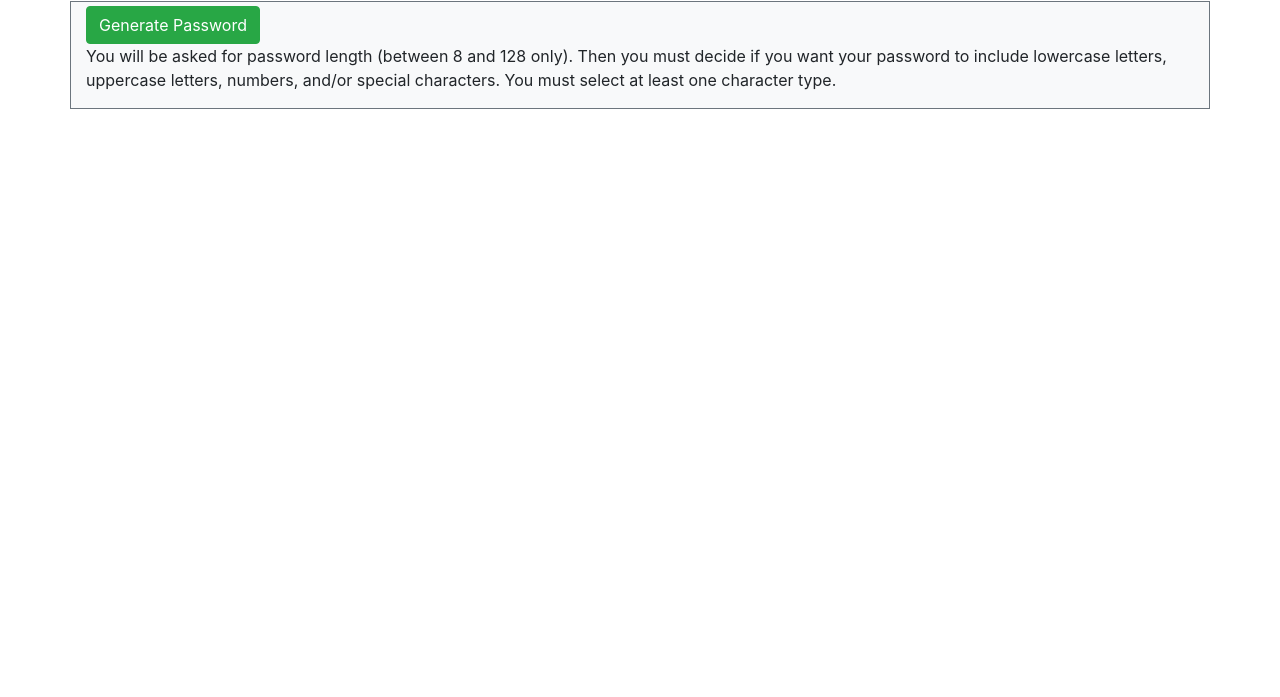
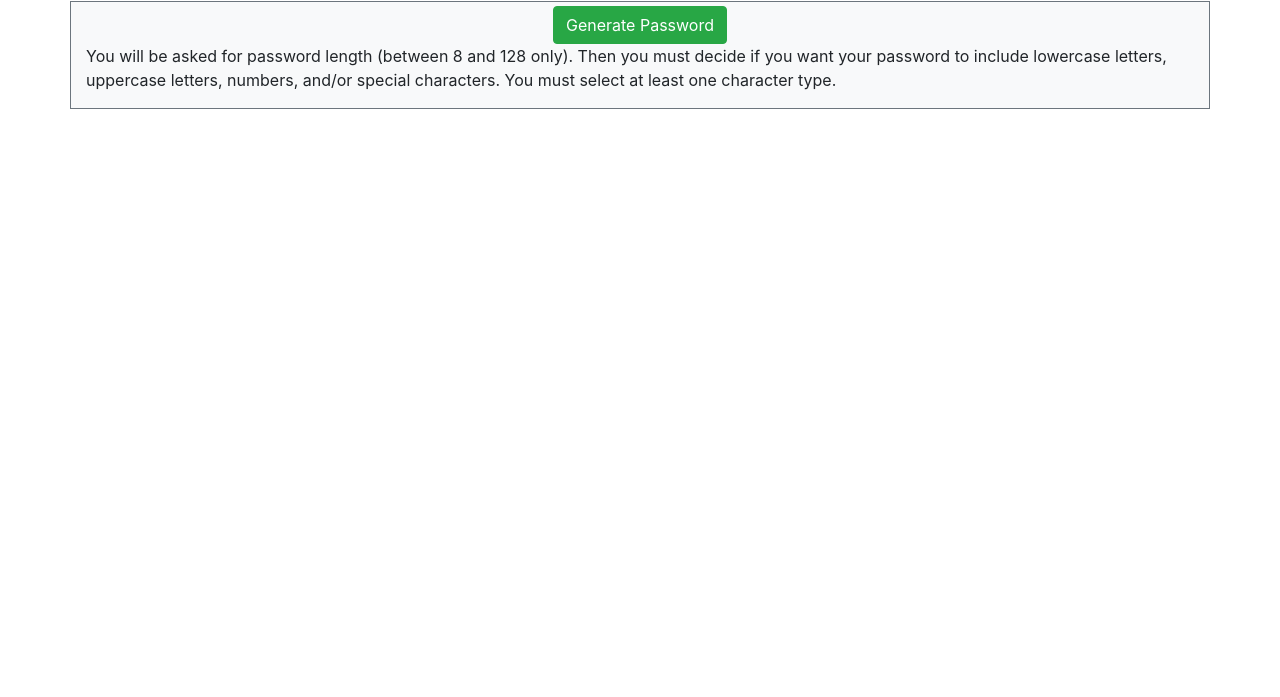
Before and after one commit to sizyra/homework-3, a plain HTML site: page index.html in a window 1280 px wide. Shown: the part 103-800 px from the top of the page. Drawn offline with nearby package versions, Linux system fonts and the light colour scheme.

Commit message:
Cleaned up the styling somewhat, centering the button and justifying the text.

```diff
--- a/index.html
+++ b/index.html
@@ -18,8 +18,10 @@
 
 
     <div class='container bg-light border border-secondary mt-1'>
-        <button onclick='buttonpress()' id='button' type="button" class="btn btn-large btn-success mt-1">Generate Password</button>
-        <div class='row m-auto'>
+        <div class='text-center'>
+            <button onclick='buttonpress()' id='button' type="button" class="btn btn-large btn-success mt-1">Generate Password</button>
+        </div>
+        <div class='row m-auto text-justified'>
             <p>You will be asked for password length (between 8 and 128 only). Then you must decide if you want your password to include lowercase letters, uppercase letters, numbers, and/or special characters. You must select at least one character type.</p>
         </div>
     </div>
```
